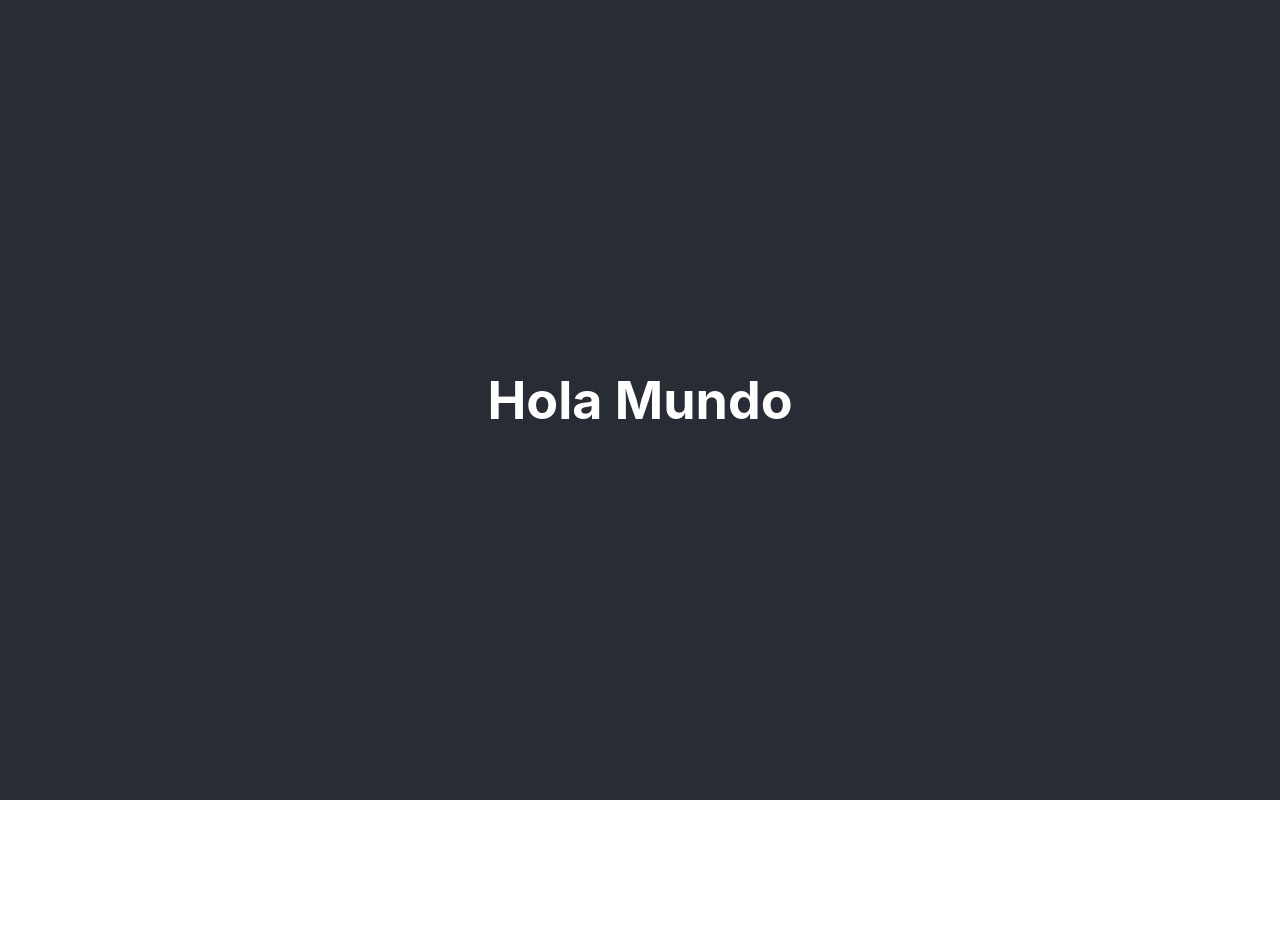
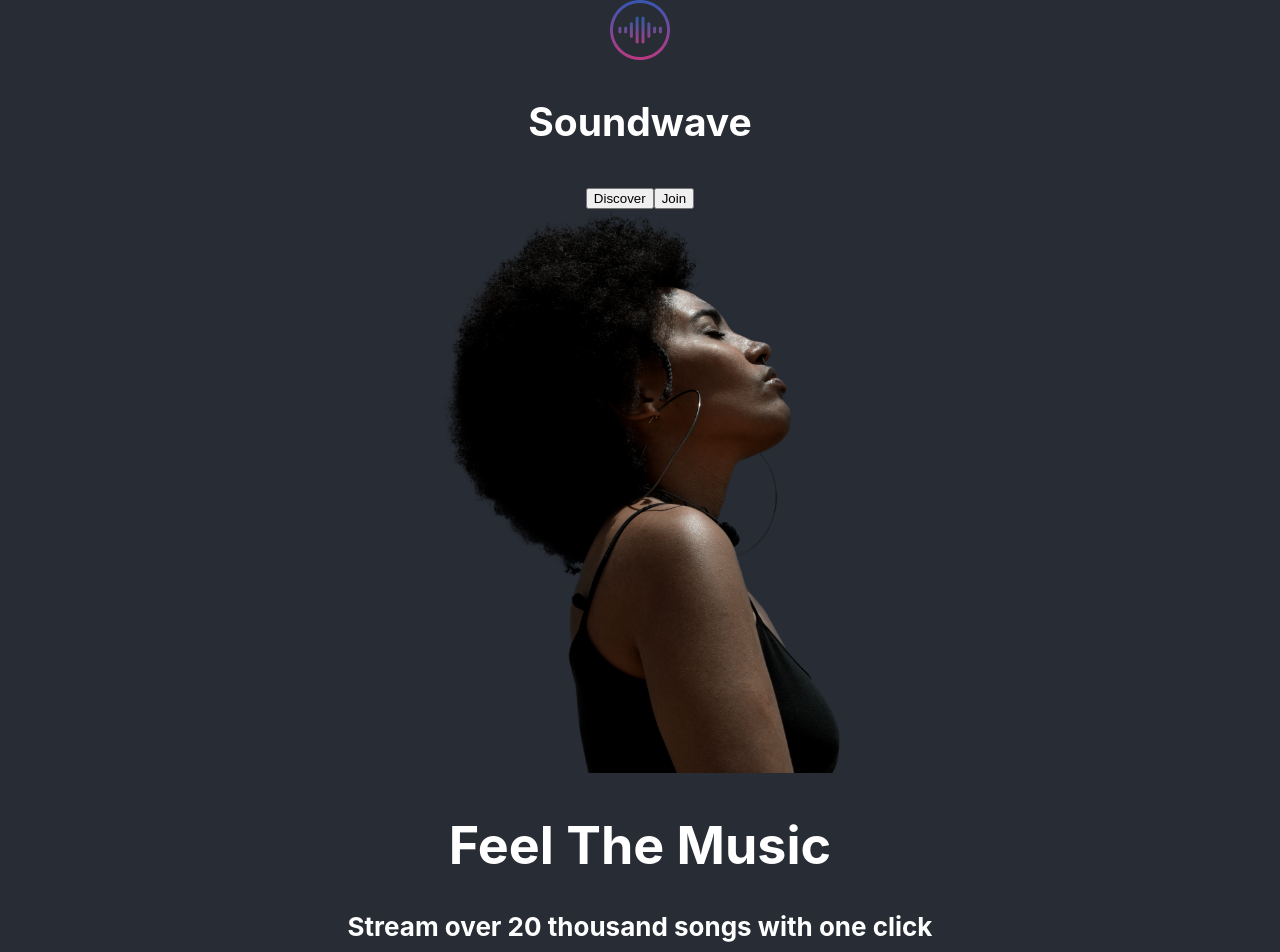
Before and after one commit to marielleia/Soundwave_project, a React (Create React App) app: page / in a window 1280 px wide. Shown: the top 952 px of the page. Before the commit the page ends 800 px from the top, so only its background shows below. Built offline with nearby package versions, Linux system fonts and the light colour scheme.

Commit message:
main components update

```diff
--- a/src/App.js
+++ b/src/App.js
@@ -1,11 +1,16 @@
-import logo from './logo.svg';
 import './App.css';
+import Menu from "./components/Menu";
+import ImageHero from "./components/ImageHero.js";
+import HomepageText from "./components/HomepageText.js";
+
 
 function App() {
   return (
     <div className="App">
       <header className="App-header">
-        <h1>Hola Mundo</h1>
+        <Menu/>
+        <ImageHero/>
+        <HomepageText/>
       </header>
     </div>
   );
--- a/src/components/HomepageText.js
+++ b/src/components/HomepageText.js
@@ -0,0 +1,11 @@
+function HomepageText() {
+    return (
+      <div>
+          <h1>Feel The Music</h1>
+          <h4>Stream over 20 thousand songs with one click</h4>
+          <button>Join Now</button>
+      </div>
+    );
+  }
+
+export default HomepageText;
--- a/src/components/ImageHero.js
+++ b/src/components/ImageHero.js
@@ -0,0 +1,12 @@
+import Landingpagegirl from '../images/landing-page-girl.png'
+function ImageHero() {
+  return (
+    <header>
+    <div className="ImageHero">
+        <img src={Landingpagegirl} alt="landing-page-girl" width={400}/>
+    </div>
+    </header>
+  );
+}
+
+export default ImageHero;
--- a/src/components/Menu.js
+++ b/src/components/Menu.js
@@ -0,0 +1,15 @@
+import MenuButton from "./MenuButton";
+import Logo from "../images/logo.png";
+
+function Menu() {
+  return (
+        <nav className="logo">
+            <img src={Logo}/>
+            <h1>Soundwave</h1>
+            <MenuButton buttonText={"Discover"}/>
+            <MenuButton buttonText={"Join"}/>
+        </nav>
+  );
+}
+
+export default Menu;
--- a/src/components/MenuButton.js
+++ b/src/components/MenuButton.js
@@ -0,0 +1,5 @@
+function MenuButton({ buttonText }) {
+    return <button className="menu-button">{buttonText}</button>;
+}
+
+  export default MenuButton;
```
